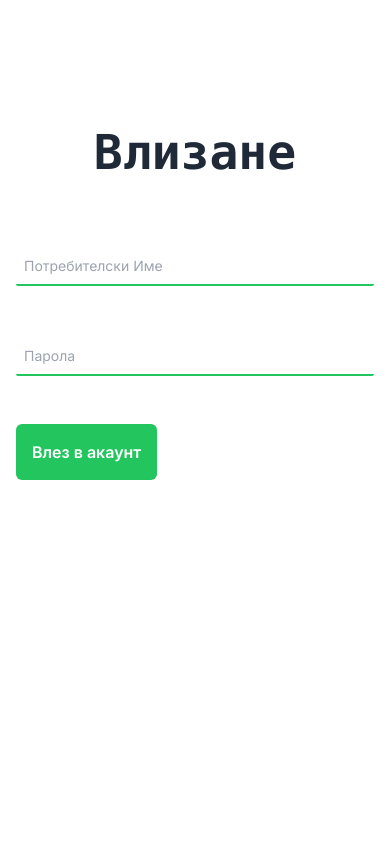
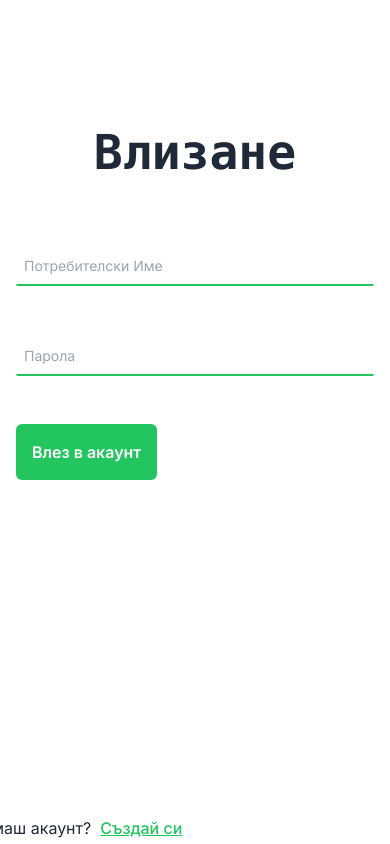
Before and after one commit to Maximus019BG/EvF, a Next.js app: page /signin in a window 390 px wide. Built offline with nearby package versions, Linux system fonts and the light colour scheme.

Commit message:
Mobile config + added link to / from /signin

```diff
--- a/app/signin/page.tsx
+++ b/app/signin/page.tsx
@@ -3,6 +3,7 @@ import { useEffect, useState } from 'react';
 import axios from 'axios';
 import Image from 'next/image';
 import configAPI from './../.config';
+import Link from 'next/link';
 
 
 const Signin: React.FC = () => {
@@ -105,7 +106,12 @@ const Signin: React.FC = () => {
         </form>
 
 
+        <div>
+          <p className='absolute bottom-1 -ml-56'>Нямаш акаунт? &nbsp;
+            <Link href="../" passHref className=' underline text-green-500 font-medium'>Създай си</Link>
+          </p>
 
+        </div>
          {/* small divice background */}
         <div className='w-screen  h-2/3 xl:hidden md:w-0 sm:w-screen sm: overflow-clip mx-0 -mb-20 '>
 
```
